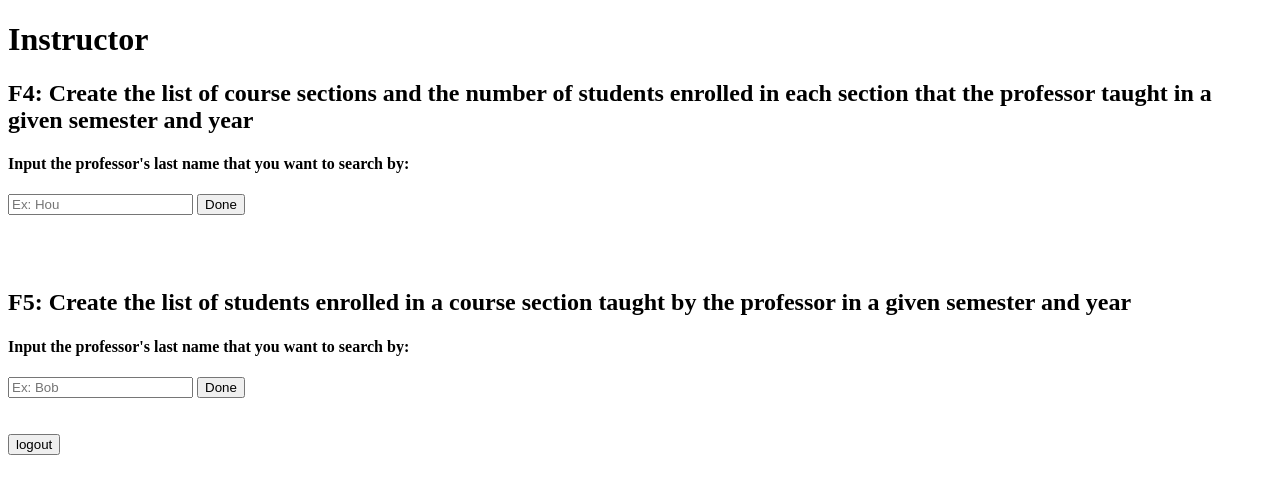
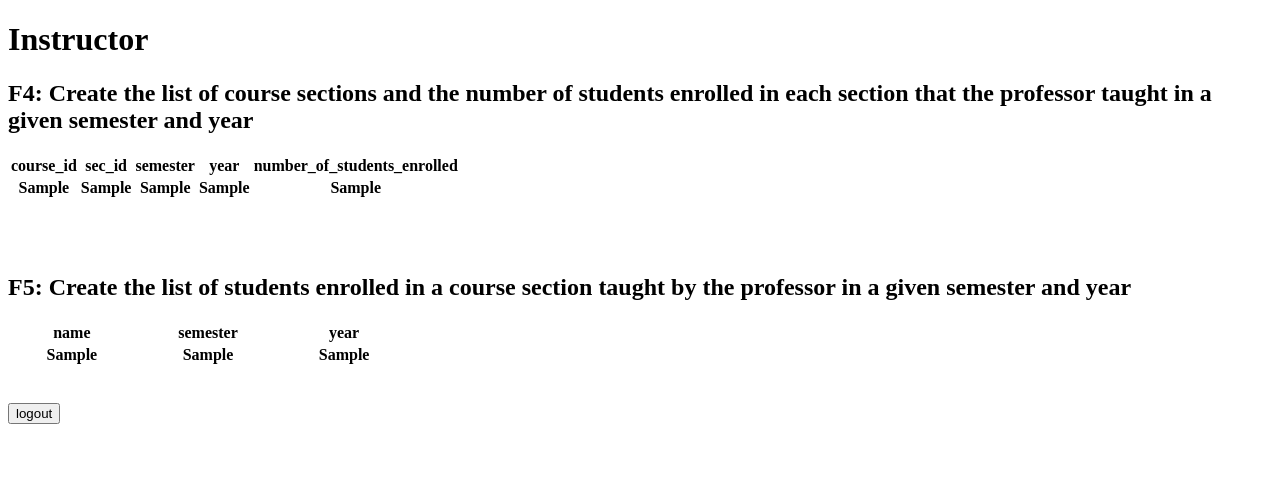
Before and after one commit to paytonshafer/db-web-app, a Django app: template university/univdb/templates/univdb/instructor/home.html in a window 1280 px wide. Shown: the top 494 px of the page. Run offline with Django 4.2, Linux system fonts and the light colour scheme; the template is opened without the code that fills it: most values are stand-ins (such as "Sample title", 1, 10 or a date in 2020); lists and menus that the app fills with data are empty.

Commit message:
final touches

```diff
--- a/university/univdb/templates/univdb/instructor/home.html
+++ b/university/univdb/templates/univdb/instructor/home.html
@@ -5,22 +5,43 @@
 <h1>Instructor</h1>
 <h2>F4: Create the list of course sections and the number of students enrolled in each section that the professor taught in a given semester and year</h2>
 
-<h4>Input the professor's last name that you want to search by:</h4>
+<table style="width:400px">
+    <tr>
+        <th>course_id</th>
+        <th>sec_id</th>
+        <th>semester</th>
+        <th>year</th>
+        <th>number_of_students_enrolled</th>
+    </tr>
+ {% for r in f4data %}
+    <tr>
+        <th>{{ r.0 }}</th>
+        <th>{{ r.1 }}</th>
+        <th>{{ r.2 }}</th>
+        <th>{{ r.3 }}</th>
+        <th>{{ r.4 }}</th>
+    </tr>
+ {% endfor %}
+</table>
 
-<form action="{% url 'course_prof' %}" method="get">
-    <input type="text" name ="proflname" placeholder="Ex: Hou" >
-    <input type="submit" value="Done"> <br>
-</form>
 <br> <br> <br>
 
 <h2>F5: Create the list of students enrolled in a course section taught by the professor in a given semester and year</h2>
 
-<h4>Input the professor's last name that you want to search by:</h4>
-
-<form action="{% url 'student_list' %}" method="get">
-    <input type="text" name ="proflname" placeholder="Ex: Bob" >
-    <input type="submit" value="Done"> <br>
-</form>
+<table style="width:400px">
+    <tr>
+        <th>name</th>
+        <th>semester</th>
+        <th>year</th>
+    </tr>
+ {% for r in f5data %}
+    <tr>
+        <th>{{ r.0 }}</th>
+        <th>{{ r.1 }}</th>
+        <th>{{ r.2 }}</th>
+    </tr>
+ {% endfor %}
+</table>
 
 <br></br>
 <button onClick="javascript:history.go(-1);">logout</button>
--- a/university/univdb/urls.py
+++ b/university/univdb/urls.py
@@ -10,8 +10,8 @@ urlpatterns = [
     path('', views.login, name='login'),  # login page
     path('handlelogin/', views.handle_login, name='handle_login'),
     path('instructor/', views.instructor, name='instructor'),
-    path('instructor/course_prof', views.course_prof, name='course_prof'),
-    path('instructor/student_list', views.student_list, name='student_list'),
+    #path('instructor/course_prof', views.course_prof, name='course_prof'),
+    #path('instructor/student_list', views.student_list, name='student_list'),
     path('student/', views.index_student, name='student'),
     path('student/courses', views.course_offerings, name='courses'),
 ]
--- a/university/university/views.py
+++ b/university/university/views.py
@@ -1,5 +1,7 @@
 from django.http import HttpResponse
+from django.shortcuts import redirect
 
 
 def index(request):
-    return HttpResponse("Hello, world. \nAgain")
+    response = redirect('/univdb/')
+    return response
```
Also changed, not shown: university/univdb/views.py (+26 -35 lines).
